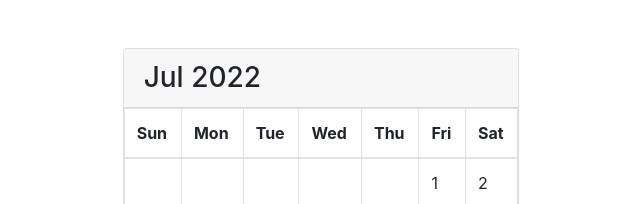
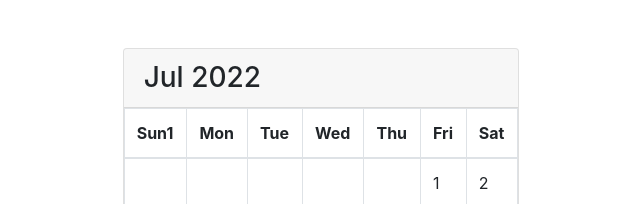
Before and after one commit to kirannikam000061/calendar_project, a plain HTML site: page calendar_project/index.html in a window 1280 px wide. Shown: the top 204 px of the page, 319-959 px from the left. Drawn offline with nearby package versions, Linux system fonts and the light colour scheme; no server answers.

Commit message:
first commit

```diff
--- a/calendar_project/index.html
+++ b/calendar_project/index.html
@@ -17,7 +17,7 @@
         <table class="table table-bordered table-responsive-sm" id="calendar">
             <thead>
             <tr>
-                <th>Sun</th>
+                <th>Sun1</th>
                 <th>Mon</th>
                 <th>Tue</th>
                 <th>Wed</th>
```
